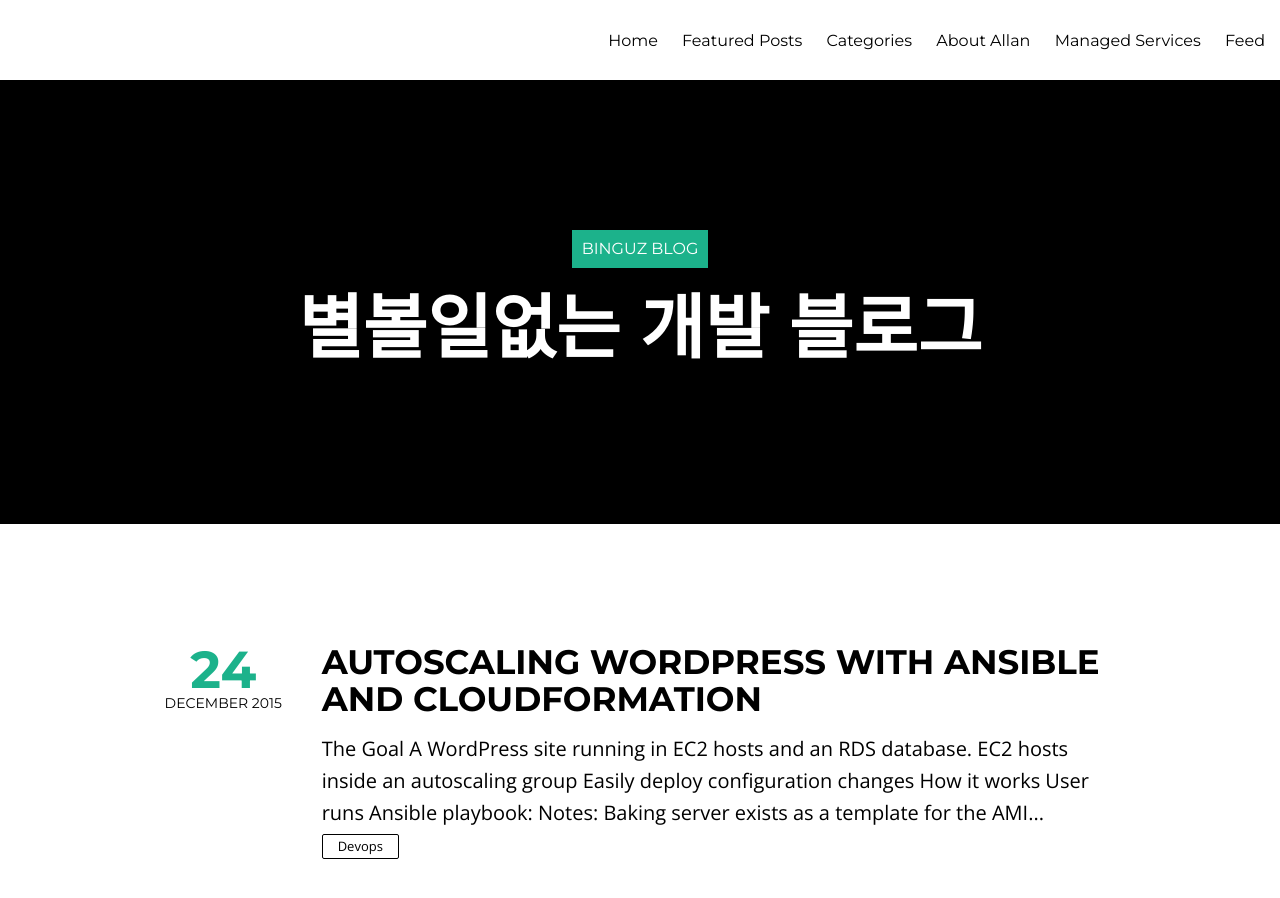
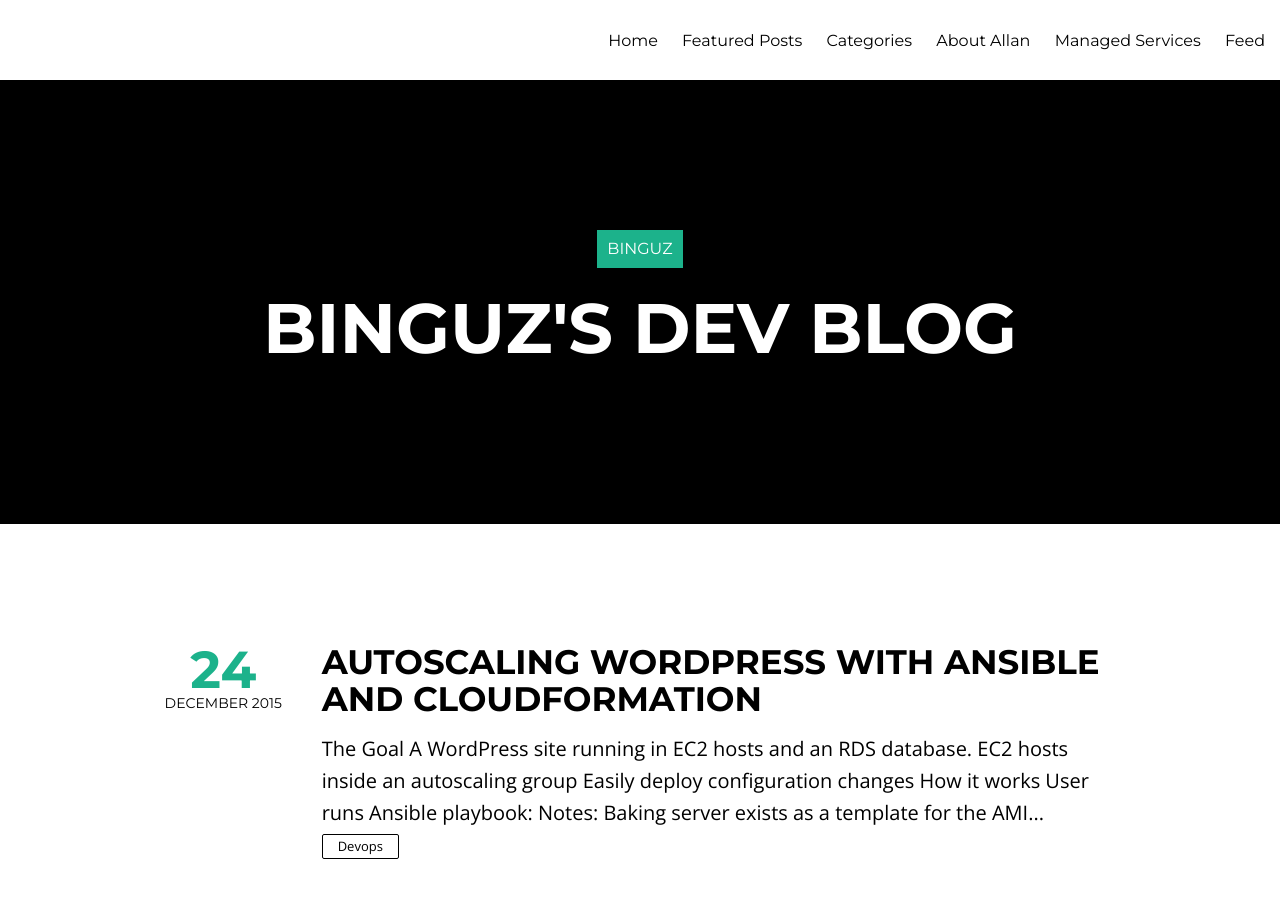
Before and after one commit to binguz/binguz.github.com, a Jekyll site: the page built from index.html, in a window 1280 px wide and 900 px high. Built offline with Jekyll 4.4.1, drawn with Linux system fonts in a browser that asks for light colours; nearby versions of some CDN libraries; the list of posts is cut into pages by our own code.

Commit message:
Update _config.yml

```diff
--- a/_config.yml
+++ b/_config.yml
@@ -1,5 +1,5 @@
-title:            Binguz Blog
-description:      "별볼일없는 개발 블로그"
+title:            Binguz
+description:      "Binguz's Dev Blog"
 logo:             logo.png
 disqus_shortname: binguz-disqus-com
 share:            true
```
